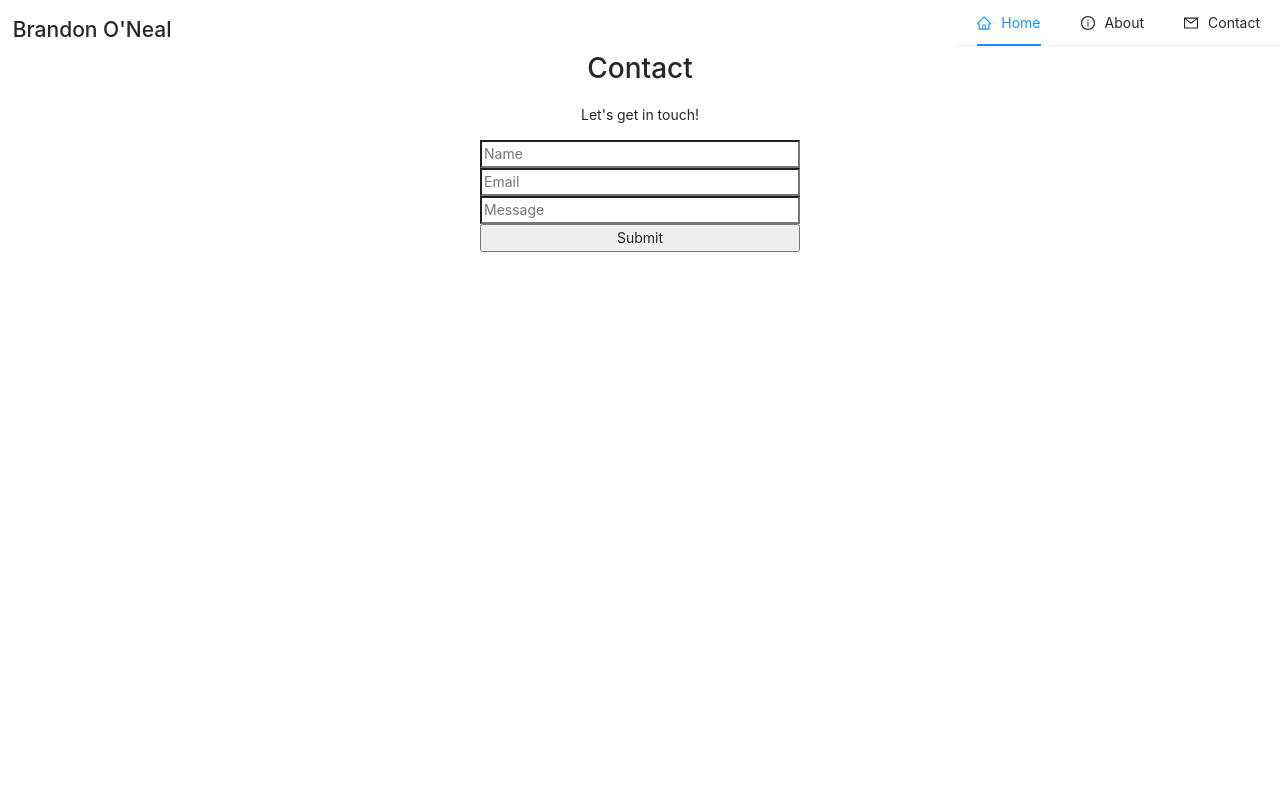
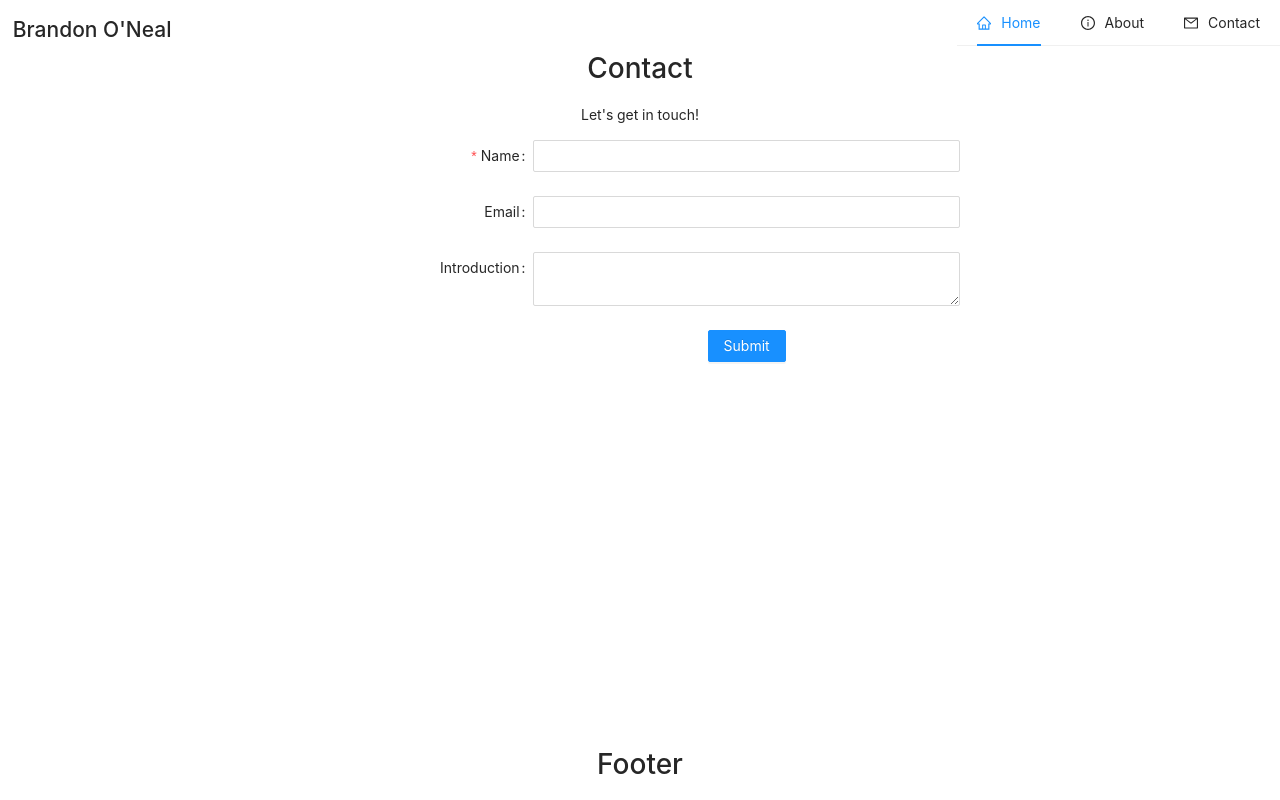
Before and after one commit to brandononeal/web-dev-portfolio, a React (Create React App) app: page /contact in a window 1280 px wide. Built offline with nearby package versions, Linux system fonts and the light colour scheme; the HTML template or start-up script is replaced by a standard one.

Commit message:
added antd form and footer

```diff
--- a/src/App.js
+++ b/src/App.js
@@ -2,6 +2,7 @@ import "./styles/index.css";
 import "antd/dist/antd.css";
 import { Switch, Route } from "react-router-dom";
 import Navbar from "./components/Navbar";
+import Footer from "./components/Footer";
 import Home from "./components/Home";
 import About from "./components/About";
 import Contact from "./components/Contact";
@@ -15,6 +16,7 @@ function App() {
         <Route path="/contact" component={Contact} />
         <Route path="/" component={Home} />
       </Switch>
+      <Footer />
     </div>
   );
 }
--- a/src/components/Contact.js
+++ b/src/components/Contact.js
@@ -1,51 +1,70 @@
-import React, { useState } from "react";
+import React from "react";
+import { Form, Input, Button } from "antd";
 
-const initialFormValues = {
-  name: "",
-  email: "",
-  message: "",
+const layout = {
+  labelCol: {
+    span: 8,
+  },
+  wrapperCol: {
+    span: 16,
+  },
 };
+/* eslint-disable no-template-curly-in-string */
+
+const validateMessages = {
+  required: "${label} is required!",
+  types: {
+    email: "${label} is not a valid email!",
+  },
+};
+/* eslint-enable no-template-curly-in-string */
 
 function Contact() {
-  const [formValues, setFormValues] = useState(initialFormValues);
-
-  const change = (e) => {
-    setFormValues({ ...formValues, [e.target.name]: e.target.value });
-  };
-
-  const submit = (e) => {
-    e.preventDefault();
-    console.log("submit");
+  const onFinish = (values) => {
+    console.log(values);
   };
 
   return (
     <div className="Contact">
       <h1>Contact</h1>
       <p>Let's get in touch!</p>
-      <form onSubmit={submit}>
-        <input
-          type="text"
-          name="name"
-          placeholder="Name"
-          value={formValues.name}
-          onChange={change}
-        ></input>
-        <input
-          type="text"
-          name="email"
-          placeholder="Email"
-          value={formValues.email}
-          onChange={change}
-        ></input>
-        <input
-          type="text"
-          name="message"
-          placeholder="Message"
-          value={formValues.message}
-          onChange={change}
-        ></input>
-        <button>Submit</button>
-      </form>
+      <Form
+        {...layout}
+        name="nest-messages"
+        onFinish={onFinish}
+        validateMessages={validateMessages}
+      >
+        <Form.Item
+          name={["user", "name"]}
+          label="Name"
+          rules={[
+            {
+              required: true,
+            },
+          ]}
+        >
+          <Input />
+        </Form.Item>
+        <Form.Item
+          name={["user", "email"]}
+          label="Email"
+          rules={[
+            {
+              type: "email",
+            },
+          ]}
+        >
+          <Input />
+        </Form.Item>
+        <Form.Item name={["user", "introduction"]} label="Introduction">
+          <Input.TextArea />
+        </Form.Item>
+        <Form.Item wrapperCol={{ ...layout.wrapperCol, offset: 8 }}>
+          <Button type="primary" htmlType="submit">
+            Submit
+          </Button>
+        </Form.Item>
+      </Form>
     </div>
   );
 }
--- a/src/components/Footer.js
+++ b/src/components/Footer.js
@@ -0,0 +1,11 @@
+import React from "react";
+
+function Footer() {
+  return (
+    <div className="Footer">
+      <h1>Footer</h1>
+    </div>
+  );
+}
+
+export default Footer;
--- a/src/styles/index.css
+++ b/src/styles/index.css
@@ -1,15 +1,6 @@
 body {
   margin: 0;
-  font-family: -apple-system, BlinkMacSystemFont, "Segoe UI", "Roboto", "Oxygen",
-    "Ubuntu", "Cantarell", "Fira Sans", "Droid Sans", "Helvetica Neue",
-    sans-serif;
-  -webkit-font-smoothing: antialiased;
-  -moz-osx-font-smoothing: grayscale;
-}
-
-code {
-  font-family: source-code-pro, Menlo, Monaco, Consolas, "Courier New",
-    monospace;
+  font-family: "Lucida Console", "Courier New", monospace;
 }
 
 .App {
@@ -25,9 +16,14 @@ code {
   margin: 1% 0 0 1%;
 }
 
+.Footer {
+  position: absolute;
+  left: 0;
+  bottom: 0;
+  right: 0;
+}
+
 .Contact form {
-  display: flex;
-  flex-direction: column;
   margin: 0 auto;
-  width: 25%;
+  width: 50%;
 }
```
